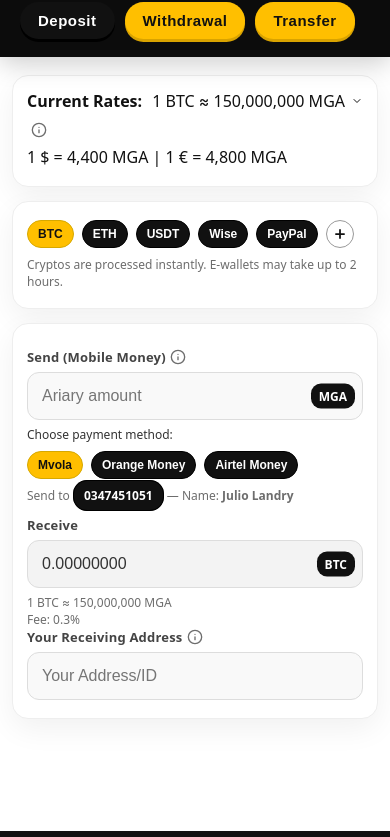
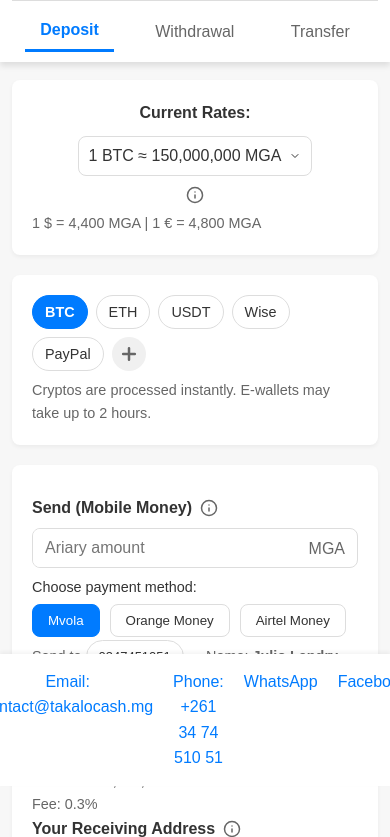
Before and after one commit to JulioLandry/Nouveau-d-part, a plain HTML site: page index.html in a window 390 px wide. Shown: the part 58-895 px from the top of the page. Drawn offline with Linux system fonts and the light colour scheme.

Commit message:
Refactor CSS variables and styles for consistency

```diff
--- a/style.css
+++ b/style.css
@@ -1,147 +1,460 @@
-:root{
-  --brand:#ffbf00;        /* volamena */
-  --brand-2:#d9a300;
-  --dark:#0c0c0c;
-  --ink:#222;
-  --muted:#6d6d6d;
-  --grey:#f5f5f5;
-  --ok:#16a34a;
-  --danger:#dc2626;
-  --pill:999px;
+/* --- Global Variables and Reset --- */
+:root {
+  --primary-color: #007bff;
+  --text-color: #333;
+  --bg-color: #f7f7f7;
+  --bg-panel: #fff;
+  --bg-hover: #f0f0f0;
+  --border-color: #ddd;
+  --muted-color: #666;
+  --radius: 8px;
+  --font-family: Arial, sans-serif;
 }
-*{box-sizing:border-box}
-body{margin:0;background:#fff;color:#111;font-family:system-ui,-apple-system,Segoe UI,Roboto,Ubuntu,Cantarell,Arial}
-/* ===== Header ===== */
-header{background:#0c0c0c;color:#fff;padding:24px 16px 8px;position:sticky;top:0;z-index:10;box-shadow:0 6px 24px rgba(0,0,0,.2)}
-.topbar{max-width:980px;margin:0 auto;display:flex;align-items:center;justify-content:space-between;gap:12px}
-.brand{display:flex;flex-direction:column}
-.brand .title{font-weight:1000;letter-spacing:.5px;font-size:30px;color:var(--brand)}
-.brand .subtitle{
-  margin-top:6px;display:inline-block;padding:6px 12px;background:#eee;color:#111;
-  border-radius:8px;font-weight:800;letter-spacing:3px;text-transform:lowercase;
-  font-style:italic; text-shadow:0 1px 0 #fff, 0 0 6px rgba(255,191,0,.45);
+
+* {
+  box-sizing: border-box;
+  margin: 0;
+  padding: 0;
 }
-.flags{display:flex;gap:8px}
-.flag{width:28px;height:18px;border-radius:3px;overflow:hidden;cursor:pointer;border:1px solid #0003;background:#fff}
-.lang-active{outline:2px solid var(--brand)}
-.tabs{max-width:980px;margin:14px auto 0;display:flex;gap:10px;flex-wrap:wrap;padding:0 4px 10px}
-.tab{background:var(--brand);border:none;color:#111;font-weight:900;padding:10px 18px;border-radius:var(--pill);cursor:pointer;letter-spacing:.5px;font-size:15px;box-shadow:0 3px 0 var(--brand-2)}
-.tab[aria-selected="true"]{background:#111;color:#fff;box-shadow:0 3px 0 #000}
-main{max-width:980px;margin:18px auto;padding:0 12px 80px}
 
-/* ===== common UI ===== */
-.panel{background:#fff;border:1px solid #eee;border-radius:16px;padding:14px 14px 18px;box-shadow:0 10px 30px rgba(0,0,0,.06);margin-bottom:14px}
-.label{font-size:13px;color:#444;margin-bottom:6px;font-weight:800;letter-spacing:.2px; display: flex; align-items: center;}
-.field{position:relative}
-.field input, .field select, .field textarea{
-  width:100%;padding:14px;border-radius:12px;border:1px solid #ddd;background:#f9f9f9;font-size:16px;outline:none
+body {
+  font-family: var(--font-family);
+  background-color: var(--bg-color);
+  color: var(--text-color);
+  line-height: 1.6;
 }
-.field input[readonly]{background:#f3f3f3;color:#333;cursor:not-allowed}
-.suffix{position:absolute;right:8px;top:50%;transform:translateY(-50%);font-size:12px;font-weight:800;background:#111;color:#fff;border-radius:10px;padding:4px 8px}
-/* Prefix removed as MGA moved to suffix */
-.grid{display:grid;grid-template-columns:1fr;gap:12px}
-@media(min-width:760px){.grid{grid-template-columns:1fr 1fr}}
-.note{font-size:12px;color:#333;margin-top:6px}
-.muted{color:var(--muted)}
-.row{display:flex;gap:10px;align-items:center}
-.pay-opts, .unified-strip{display:flex;gap:8px;flex-wrap:wrap;align-items:center;margin:8px 0 8px}
 
-/* Unified strip is now a panel right below rates, above the transaction form */
-.unified-strip-panel { margin-top: 0; padding-top: 10px; }
+/* --- Header and Tabs --- */
+header {
+  position: sticky;
+  top: 0;
+  z-index: 10;
+  background-color: var(--bg-panel);
+  box-shadow: 0 4px 6px rgba(0, 0, 0, 0.1);
+  padding: 10px 0;
+}
 
-.chip, .paybtn, .ewbtn{
-  padding:6px 10px;border-radius:14px;background:#111;color:#fff;font-weight:700;font-size:12px;cursor:pointer;border:1px solid #000;user-select:none
+.header-content {
+    display: flex;
+    align-items: center;
+    max-width: 980px;
+    margin: 0 auto;
+    padding: 0 12px;
+    justify-content: flex-start; /* Aligned left without lang bar */
 }
-.chip[aria-pressed="true"], .paybtn[aria-pressed="true"], .ewbtn[aria-pressed="true"]{background:var(--brand);color:#111;border-color:#d6a800}
-.checkbox{display:flex;gap:8px;align-items:flex-start;margin-top:6px}
-.actions{display:flex;gap:10px;align-items:center;margin-top:10px}
-.btn{border:none;border-radius:16px;padding:12px 16px;font-weight:900;cursor:pointer}
-.btn-primary{background:var(--brand);color:#111}
-.btn-primary:disabled{opacity:.5;cursor:not-allowed}
-.btn-ghost{background:#000;color:#fff}
-.copybtn{border:none;border-radius:10px;padding:10px 12px;background:#111;color:#fff;cursor:pointer;font-weight:800}
 
-/* Crypto selector (Dropdown) */
-.crypto-selector { position: relative; display: inline-block; }
-.crypto-selector-btn { display: flex; align-items: center; gap: 6px; cursor: pointer; }
-.crypto-selector-btn .arrow { transition: transform 0.2s; }
-.crypto-selector-btn.open .arrow { transform: rotate(180deg); }
+.logo {
+  font-size: 1.5em;
+  font-weight: bold;
+  color: var(--primary-color);
+  margin-right: 20px;
+}
+
+.tabs {
+  display: flex;
+  margin-left: auto; /* Push tabs to the right */
+}
+
+.tab {
+  background: none;
+  border: none;
+  padding: 10px 15px;
+  cursor: pointer;
+  font-size: 1em;
+  font-weight: 500;
+  color: var(--muted-color);
+  transition: color 0.2s, border-bottom 0.2s;
+}
+
+.tab:hover {
+  color: var(--text-color);
+}
+
+.tab[aria-selected="true"] {
+  color: var(--primary-color);
+  border-bottom: 3px solid var(--primary-color);
+  font-weight: 600;
+}
+
+/* --- Language Switcher Styling (Kept but unused) --- */
+.lang-bar {
+    display: none;
+}
+
+
+/* --- Main Content and Panels --- */
+main {
+  max-width: 980px;
+  margin: 18px auto;
+  padding: 0 12px 80px;
+}
+
+.panel {
+  background-color: var(--bg-panel);
+  padding: 20px;
+  border-radius: var(--radius);
+  box-shadow: 0 2px 4px rgba(0, 0, 0, 0.05);
+  margin-bottom: 20px;
+}
+
+.label {
+  font-weight: bold;
+  margin-bottom: 8px;
+  display: flex;
+  align-items: center;
+  gap: 8px;
+}
+
+.note {
+  font-size: 0.9em;
+  margin-top: 8px;
+}
+
+.muted {
+  color: var(--muted-color);
+}
+
+.grid {
+  display: grid;
+  grid-template-columns: 1fr 1fr;
+  gap: 20px;
+}
+
+/* --- Form Fields --- */
+.field {
+  display: flex;
+  align-items: center;
+  border: 1px solid var(--border-color);
+  border-radius: var(--radius);
+  overflow: hidden;
+  background-color: #fff;
+}
+
+.field input {
+  flex-grow: 1;
+  border: none;
+  padding: 10px 12px;
+  font-size: 1em;
+  outline: none;
+  color: var(--text-color);
+}
+
+.field .suffix {
+  padding: 0 12px;
+  color: var(--muted-color);
+  font-weight: 500;
+  white-space: nowrap;
+}
+
+/* --- Buttons and Icons --- */
+.btn {
+  background-color: var(--primary-color);
+  color: #fff;
+  border: none;
+  border-radius: var(--radius);
+  padding: 10px 20px;
+  cursor: pointer;
+  font-size: 1em;
+  font-weight: bold;
+  transition: background-color 0.2s;
+}
+
+.btn:hover {
+  background-color: #0056b3;
+}
+
+.btn-ghost {
+  background: none;
+  color: var(--primary-color);
+  border: 1px solid var(--primary-color);
+  padding: 8px 15px;
+  cursor: pointer;
+  border-radius: var(--radius);
+  margin-left: 10px;
+}
+
+.row {
+    display: flex;
+    align-items: center;
+    gap: 10px;
+}
+
+.info-icon {
+  width: 18px;
+  height: 18px;
+  border: none;
+  background: none;
+  color: var(--muted-color);
+  cursor: help;
+  padding: 0;
+}
+.info-icon svg {
+    width: 100%;
+    height: 100%;
+}
+
+/* --- Rates Panel --- */
+#rates-panel b {
+    color: var(--text-color);
+}
+
+.crypto-selector {
+    position: relative;
+}
+
+.crypto-selector-btn {
+    cursor: pointer;
+    padding: 6px 10px;
+    border: 1px solid var(--border-color);
+    border-radius: var(--radius);
+    display: flex;
+    align-items: center;
+    gap: 8px;
+    transition: background-color 0.2s;
+}
+
+.crypto-selector-btn:hover {
+    background: var(--bg-hover);
+}
+
+.crypto-selector-btn.open .arrow {
+    transform: rotate(180deg);
+}
+
 .crypto-dropdown {
-  position: absolute; top: 100%; left: 0; background: white; border: 1px solid #ddd;
-  border-radius: 8px; box-shadow: 0 4px 12px rgba(0,0,0,0.1); z-index: 100;
-  max-height: 300px; overflow-y: auto; display: none; width: 200px;
+    position: absolute;
+    top: 100%;
+    right: 0;
+    width: 250px;
+    background-color: var(--bg-panel);
+    border: 1px solid var(--border-color);
+    border-radius: var(--radius);
+    box-shadow: 0 4px 12px rgba(0, 0, 0, 0.1);
+    z-index: 20;
+    margin-top: 5px;
+    display: none;
+    max-height: 250px;
+    overflow-y: auto;
 }
-.crypto-dropdown.open { display: block; }
-.crypto-item { padding: 8px 12px; cursor: pointer; display: flex; justify-content: space-between; align-items: center; }
-.crypto-item:hover { background: #f5f5f5; }
-.crypto-item.active { background: #ffbf0022; }
-.crypto-rate { font-size: 12px; color: #666; }
 
-/* Inline Expander Button */
+.crypto-dropdown.open {
+    display: block;
+}
+
+.crypto-item {
+    padding: 10px 15px;
+    cursor: pointer;
+    display: flex;
+    justify-content: space-between;
+    align-items: center;
+}
+
+.crypto-item:hover, .crypto-item.active {
+    background-color: var(--bg-hover);
+}
+
+.crypto-rate {
+    font-size: 0.9em;
+    color: var(--primary-color);
+    font-weight: bold;
+}
+
+.rate-fiat-line {
+    font-size: 0.9em;
+    color: var(--muted-color);
+    margin-top: 10px;
+}
+
+/* --- Selection Strips (Unified Strip) --- */
+.unified-strip-panel .label {
+    margin-bottom: 12px;
+}
+
+.unified-strip {
+    display: flex;
+    flex-wrap: wrap;
+    gap: 8px;
+    margin-bottom: 8px;
+}
+
+.chip, .ewbtn {
+    padding: 8px 12px;
+    border: 1px solid var(--border-color);
+    border-radius: 20px;
+    background-color: var(--bg-panel);
+    color: var(--text-color);
+    cursor: pointer;
+    font-size: 0.9em;
+    transition: all 0.2s;
+    white-space: nowrap;
+}
+
+.chip[aria-pressed="true"], .ewbtn[aria-pressed="true"] {
+    background-color: var(--primary-color);
+    border-color: var(--primary-color);
+    color: #fff;
+    font-weight: bold;
+}
+
+.chip:hover:not([aria-pressed="true"]), .ewbtn:hover:not([aria-pressed="true"]) {
+    background-color: var(--bg-hover);
+}
+
 .expand-inline-btn {
-    display: inline-flex;
+    width: 34px;
+    height: 34px;
+    border-radius: 50%;
+    background: var(--bg-hover);
+    border: none;
+    color: var(--muted-color);
+    cursor: pointer;
+    transition: transform 0.2s;
+    display: flex;
     align-items: center;
     justify-content: center;
-    width: 28px;
-    height: 28px;
-    padding: 0;
-    border-radius: 50%;
-    border: 1px solid #999;
-    background: #fff;
-    color: #111;
-    cursor: pointer;
-    font-size: 16px;
-    line-height: 1;
+}
+.expand-inline-btn svg {
+    width: 20px;
+    height: 20px;
     transition: transform 0.2s;
 }
-.expand-inline-btn.open {
-    transform: rotate(45deg);
-    border-color: var(--danger);
-    color: var(--danger);
+
+.expand-inline-btn.open svg {
+    transform: rotate(45deg); /* Simple 'X' effect */
 }
-.expand-inline-btn svg { width: 14px; height: 14px; }
 
-/* Info Icon */
-.info-icon {
+/* --- Deposit Payment Options --- */
+.pay-opts {
+    display: flex;
+    gap: 10px;
+    margin-top: 5px;
+}
+
+.paybtn {
+    padding: 8px 15px;
+    border: 1px solid var(--border-color);
+    border-radius: var(--radius);
+    background: none;
+    cursor: pointer;
+    font-weight: 500;
+    color: var(--text-color);
+}
+
+.paybtn[aria-pressed="true"] {
+    background-color: var(--primary-color);
+    color: #fff;
+    border-color: var(--primary-color);
+}
+
+/* --- Withdrawal Wallet Icon --- */
+.select-wallet-btn {
     background: none;
     border: none;
-  color: var(--muted);
-  cursor: pointer;
-  padding: 0;
-  display: inline-flex;
-  align-items: center;
-  margin-left: 4px;
+    color: var(--primary-color) !important;
+    font-weight: bold;
+    cursor: default; /* Not clickable for selection */
+    padding: 0 12px;
+    white-space: nowrap;
 }
-.info-icon svg { width: 16px; height: 16px; }
 
-/* Wallet Selector for Withdrawal */
-.select-wallet-btn {
-  background: #eee;
-  border: 1px solid #ddd;
-  color: #333;
-  font-weight: bold;
-  cursor: pointer;
-  padding: 4px 10px;
-  border-radius: 8px;
-  min-width: 40px;
+/* --- Footer --- */
+footer {
+    position: fixed;
+    bottom: 0;
+    left: 0;
+    width: 100%;
+    background-color: var(--bg-panel);
+    box-shadow: 0 -2px 4px rgba(0, 0, 0, 0.05);
+    z-index: 10;
+    padding: 15px 0;
     text-align: center;
 }
 
-/* Toast & confirm */
-.toast{position:fixed;left:50%;bottom:24px;transform:translateX(-50%);background:#111;color:#fff;padding:12px 16px;border-radius:10px;box-shadow:0 8px 20px rgba(0,0,0,.25);display:none;z-index:50}
-.toast.show{display:block}
-dialog{border:none;border-radius:16px;padding:18px;max-width:720px;width:92%}
-dialog::backdrop{background:rgba(0,0,0,.5)}
+.contact-bar {
+    max-width: 980px;
+    margin: 0 auto;
+    display: flex;
+    justify-content: center;
+    gap: 20px;
+}
 
-/* ===== footer ===== */
-footer{background:#111;color:#fff;padding:24px 12px 40px}
-.footer-wrap{max-width:980px;margin:0 auto}
-.contact-title{font-weight:1000;letter-spacing:.3px;margin-bottom:8px}
-.cta{display:flex;gap:12px;flex-wrap:wrap}
-.ctaitem{display:inline-flex;align-items:center;gap:8px;background:#fff;color:#111;border-radius:12px;padding:8px 12px;font-weight:900;cursor:pointer}
-.ctaitem[data-kind="fb"]{background:#1877f2;color:#fff}
-.ctaitem[data-kind="wa"]{background:#25D366;color:#fff}
-.ctaitem svg{width:18px;height:18px}
-.legal{display:flex;gap:12px;flex-wrap:wrap;margin-top:14px}
-.legal a{color:#9ad3ff;text-decoration:underline;cursor:pointer}
-.copy{font-size:12px;color:#ddd;margin-top:12px}
+.contact-bar a {
+    color: var(--primary-color);
+    text-decoration: none;
+    font-weight: 500;
+}
+
+/* --- Toast Notification --- */
+#toast {
+    visibility: hidden;
+    min-width: 250px;
+    background-color: #333;
+    color: #fff;
+    text-align: center;
+    border-radius: 6px;
+    padding: 16px;
+    position: fixed;
+    z-index: 30;
+    left: 50%;
+    bottom: 30px;
+    transform: translateX(-50%);
+    font-size: 17px;
+}
+
+#toast.show {
+    visibility: visible;
+    -webkit-animation: fadein 0.5s, fadeout 0.5s 2s;
+    animation: fadein 0.5s, fadeout 0.5s 2s;
+}
+
+@-webkit-keyframes fadein {
+    from {bottom: 0; opacity: 0;}
+    to {bottom: 30px; opacity: 1;}
+}
+
+@keyframes fadein {
+    from {bottom: 0; opacity: 0;}
+    to {bottom: 30px; opacity: 1;}
+}
+
+@-webkit-keyframes fadeout {
+    from {bottom: 30px; opacity: 1;}
+    to {bottom: 0; opacity: 0;}
+}
+
+@keyframes fadeout {
+    from {bottom: 30px; opacity: 1;}
+    to {bottom: 0; opacity: 0;}
+}
+
+/* --- Mobile Adjustments --- */
+@media (max-width: 768px) {
+    .header-content {
+        flex-wrap: wrap;
+        justify-content: center;
+    }
+    .logo {
+        margin-right: 0;
+        margin-bottom: 10px;
+        width: 100%;
+        text-align: center;
+    }
+    .tabs {
+        margin-left: 0;
+        width: 100%;
+        justify-content: space-around;
+        border-top: 1px solid var(--border-color);
+        padding-top: 10px;
+    }
+    .grid {
+        grid-template-columns: 1fr;
+    }
+    .row {
+        flex-direction: column;
+        align-items: stretch;
+    }
+    .btn-ghost {
+        margin-left: 0;
+        margin-top: 10px;
+    }
+}
```
Lines whose indentation alone changed are shown as unchanged.
